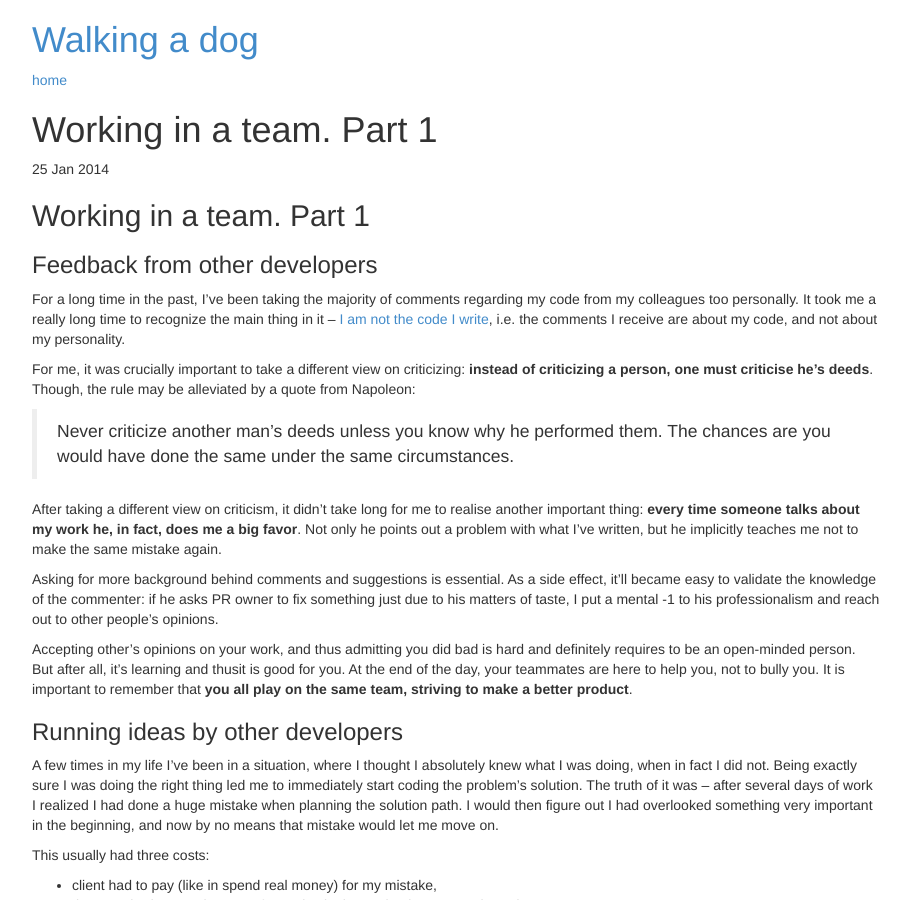
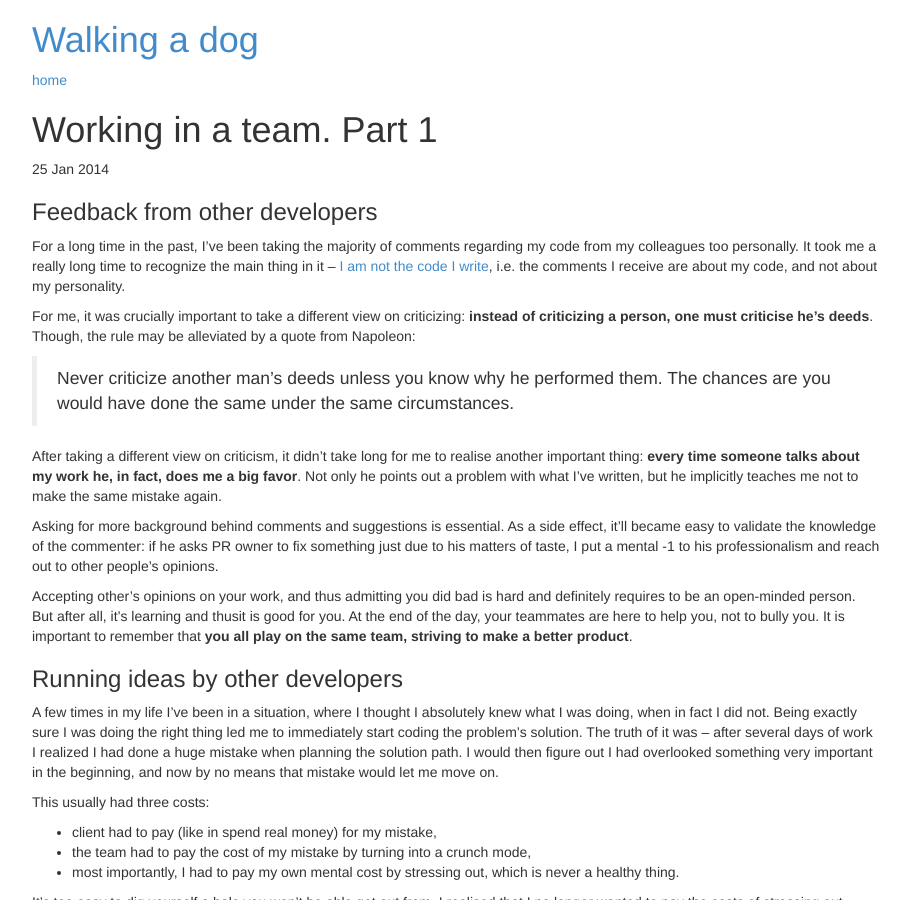
Before and after one commit to gmile/gmile.github.io, a Jekyll site: the page built from _posts/2014-01-25-working-in-a-team-pt-1.markdown, in a window 1280 px wide and 900 px high. Shown: the whole window, without its empty margins (38-948 px from the left). Built offline with Jekyll 4.4.1, drawn with Linux system fonts in a browser that asks for light colours; Markdown is read by kramdown in place of the engine named in the settings.

Commit message:
Remove duplicate post titles

```diff
--- a/_posts/2014-01-25-deploying_migrations_during_backup.markdown
+++ b/_posts/2014-01-25-deploying_migrations_during_backup.markdown
@@ -4,9 +4,6 @@ title:  Deploying migrations during backup
 date:   2014-01-25 12:57:00
 categories: development
 ---
-
-## Deploying migrations during backup
-
 I've ran into this probalem the other day – after running `cap production deploy:migrations` the `cap` output had stuck on running the migrations step. Before calling Chip and Dale, I descided to take a closer look at what was going on.
 
 ###  The problem
--- a/_posts/2014-01-25-working-in-a-team-pt-1.markdown
+++ b/_posts/2014-01-25-working-in-a-team-pt-1.markdown
@@ -4,9 +4,6 @@ title:  Working in a team. Part 1
 date:   2014-01-25 00:46:00
 categories: development
 ---
-
-## Working in a team. Part 1
-
 ### Feedback from other developers
 
 For a long time in the past, I've been taking the majority of comments regarding my code from my colleagues too personally. It took me a really long time to recognize the main thing in it – [I am not the code I write](http://sstephenson.us/posts/you-are-not-your-code), i.e. the comments I receive are about my code, and not about my personality.
```
